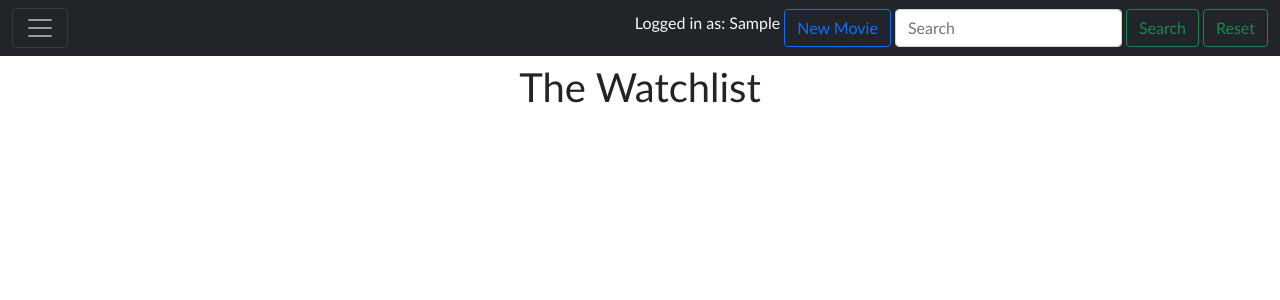
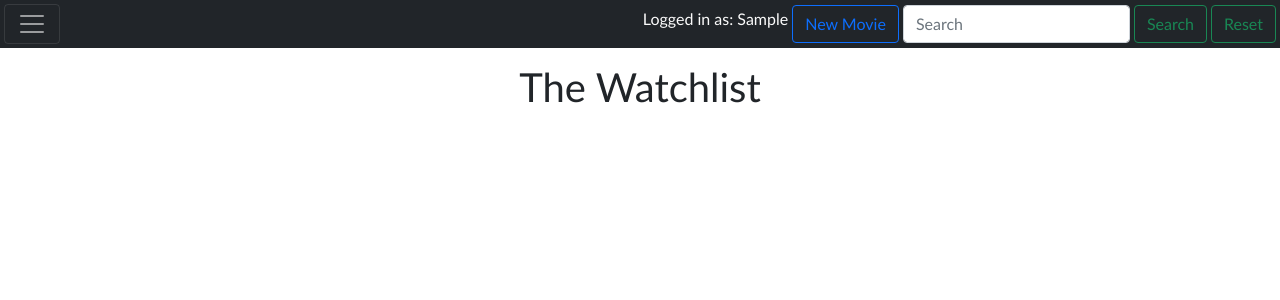
Before and after one commit to UnixBird-ps/python_assign1, a Flask app: page / in a window 1280 px wide. Shown: the top 300 px of the page. Run offline with Flask 2, Linux system fonts and the light colour scheme; the visitor is signed in with stand-in values (Sample User, id 1); data comes from the database, SQL or seed files in the repository; data that the repository does not hold is empty; some libraries are stand-ins or nearby versions.

Commit message:
Trimmed spacing

```diff
--- a/website/templates/base.html
+++ b/website/templates/base.html
@@ -44,8 +44,8 @@
 		/>
 	</head>
 	<body>
-		<nav class="navbar fixed-top navbar-dark bg-dark">
-			<div class="container-fluid">
+		<nav class="navbar fixed-top navbar-dark bg-dark px-0 py-0 mx-0 my-0">
+			<div class="container-fluid px-0 py-0 mx-1 my-1">
 				<button class="navbar-toggler" type="button" data-bs-toggle="collapse" data-bs-target="#navbar">
 					<span class="navbar-toggler-icon"></span>
 				</button>
```
